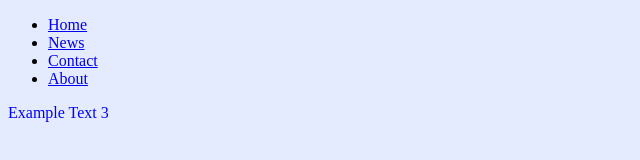
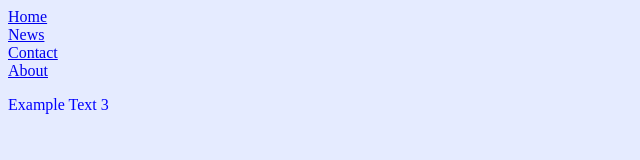
Before and after one commit to cpblack/mywebsite, a plain HTML site: page index.html in a window 1280 px wide. Shown: the whole page, without its empty margins (0-640 px from the left). Drawn offline with Linux system fonts and the light colour scheme.

Commit message:
Update styles.css

```diff
--- a/styles.css
+++ b/styles.css
@@ -1,5 +1,13 @@
 #main {
     color:blue;
+}
+#navbar {
+    list-style-type: none;
+    margin: 0;
+    padding: 0;
+}
+#navbar li {
+width:20%;
 }
 body {
     background-color:#e5ebff;
```
